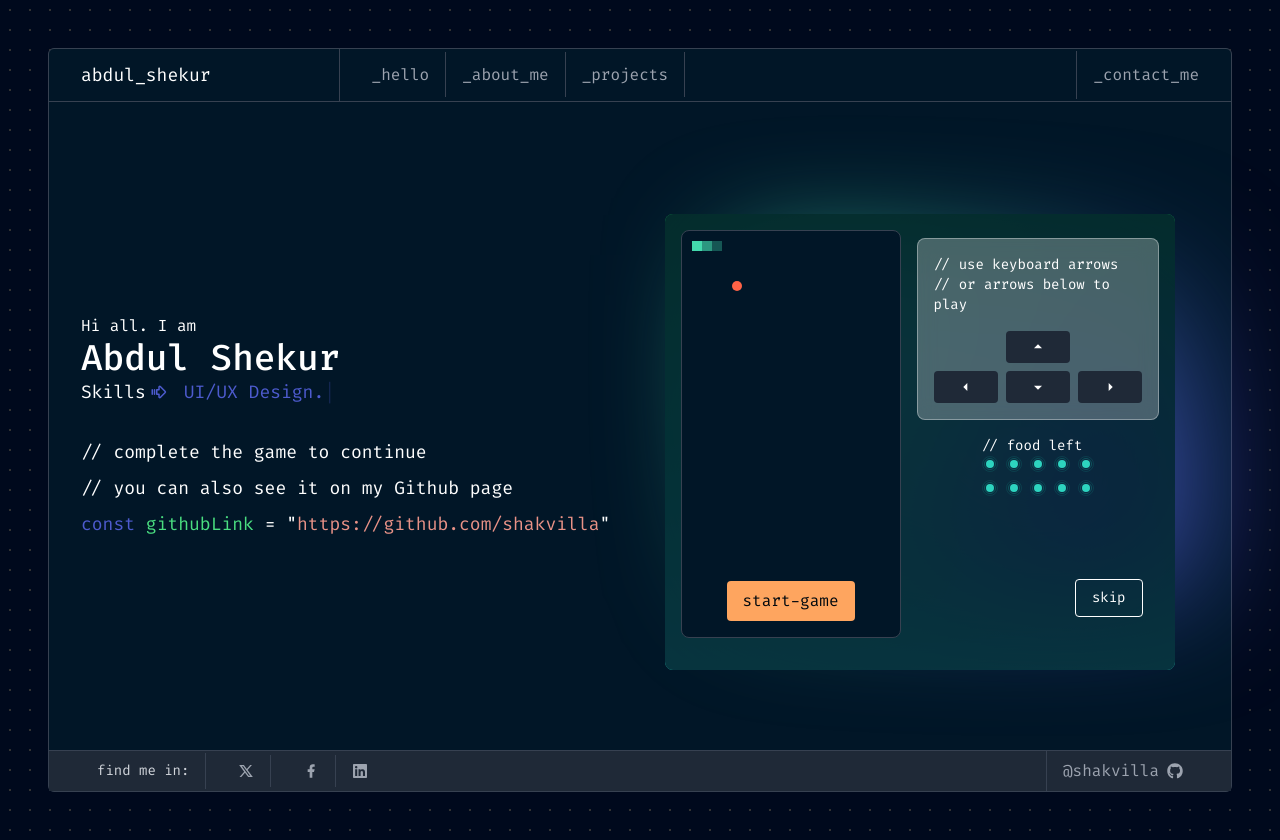
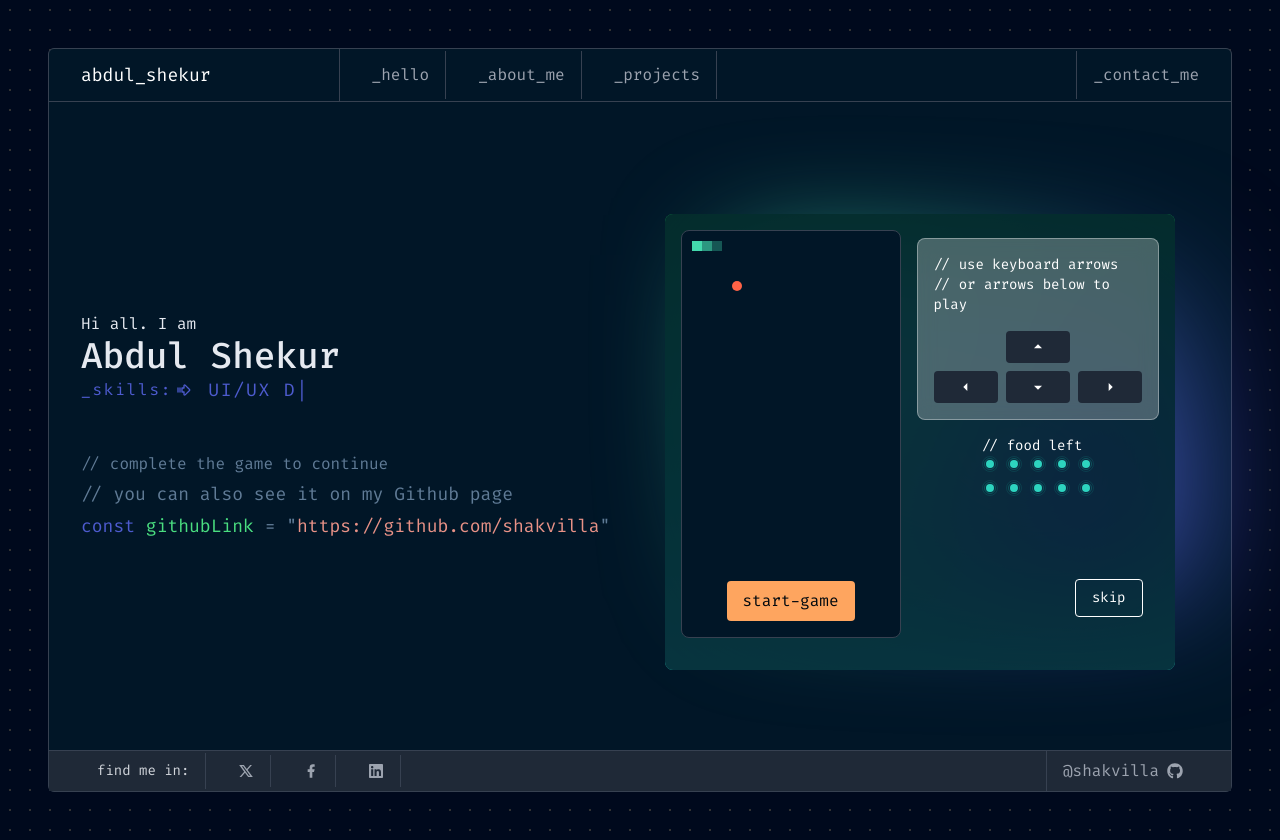
Before and after one commit to Shakvilla/shakur, a Next.js app: page / in a window 1280 px wide. Built offline with nearby package versions, Linux system fonts and the light colour scheme.

Commit message:
refactoring'

```diff
--- a/components/Footer.jsx
+++ b/components/Footer.jsx
@@ -7,15 +7,18 @@ const Footer = () => {
   return (
 
 
-      <footer className=" flex flex-wrap justify-between items-center px-4 sm:px-6 md:px-8 bg-gray-800 border-t border-gray-700 ">
-          <div className="flex space-x-4 items-center">
+      <footer className=" flex flex-wrap md:justify-between items-center px-4 sm:px-6 md:px-8 bg-gray-800 border-t border-gray-700 ">
+          <div className="flex space-x-2 md:space-x-4 items-center">
               <p className="text-sm text-gray-300 border-r border-gray-700 px-4 py-2">find me in:</p>
               <a href="https://twitter.com" className="text-gray-400 py-2 hover:text-white border-r border-gray-700 px-4" target="_blank"><RiTwitterXLine /></a>
               <a href="https://facebook.com" className="text-gray-400 py-2 hover:text-white border-r border-gray-700 px-4" target="_blank"><RiFacebookFill /></a>
-              <a href="https://linkedin.com" className="text-gray-400 py-2 hover:text-white" target="_blank"><FaLinkedin /></a>
+              <a href="https://linkedin.com" className="text-gray-400 py-2 hover:text-white border-r border-gray-700 md:px-4" target="_blank"><FaLinkedin /></a>
           </div>
-          <div className="mt-4 md:mt-0">
-              <a href="https://github.com/shakvilla" className="flex items-center gap-2 py-2 text-gray-400 hover:text-white border-l border-gray-700 px-4" target="_blank">@shakvilla <FaGithub /></a>
+          <div className="mt-0">
+              <a href="https://github.com/shakvilla" className="flex items-center gap-2 py-2 text-gray-400 hover:text-white border-l border-gray-700 md:px-4" target="_blank">
+                  <span className='hidden md:block'>@shakvilla </span>
+              <FaGithub />
+              </a>
           </div>
       </footer>
   )
--- a/components/Navbar.jsx
+++ b/components/Navbar.jsx
@@ -1,41 +1,75 @@
-import {useState} from 'react'
-import {  RiMenu3Line, RiCloseLine } from "react-icons/ri";
+import { useState } from 'react';
+import { RiMenu3Line, RiCloseLine } from 'react-icons/ri';
+import { useRouter } from 'next/router';
 
 const Navbar = () => {
     const [menuOpen, setMenuOpen] = useState(false);
+    const router = useRouter();
 
     const toggleMenu = () => {
         setMenuOpen(!menuOpen);
     };
+
+    const isActive = (path) => router.pathname === path;
+
     return (
-      <nav className="flex flex-wrap lg:flex-nowrap  justify-between items-center border-b border-b-gray-700 px-4 sm:px-6 md:px-8">
-          <div className="flex w-full lg:w-0 justify-between items-center  space-x-4">
-              <div className="text-lg py-3 pr-8 sm:pr-16 xl:pr-32 md:pr-8 border-r border-gray-700">abdul_shekur</div>
-              <div className="block  lg:hidden">
+        <nav className="flex flex-wrap lg:flex-nowrap justify-between items-center border-b border-b-gray-700 px-4 sm:px-6 md:px-8">
+            <div className="flex w-full lg:w-0 justify-between items-center space-x-4">
+                <a href="/"
+className="text-lg py-3 pr-8 sm:pr-16 xl:pr-32 md:pr-8 lg:border-r border-gray-700">abdul_shekur</a>
+                <div className="block lg:hidden">
                     <button onClick={toggleMenu} className="focus:outline-none bg-transparent border border-gray-700">
                         {menuOpen ? <RiCloseLine size={20} /> : <RiMenu3Line size={20} />}
                     </button>
                 </div>
 
-              <div className={`flex-col lg:justify-between lg:flex-row lg:flex lg:items-center lg:space-x-4 ${menuOpen ? 'flex flex-col' : 'hidden'} space-y-4 md:space-y-0 absolute lg:relative top-16 left-0 lg:top-0 w-full lg:w-auto bg-[#011627] md:bg-transparent border-t lg:border-t-0 border-gray-700 lg:border-0 p-4 lg:p-0`}>
+                <div
+                    className={`lg:justify-between lg:flex-row lg:flex lg:items-center lg:space-x-4 ${menuOpen
+                            ? 'flex absolute border-gray-700 rounded-b-lg h-screen w-11/12 top-0 bg-[#011627] z-50 flex-col'
+                            : 'hidden'
+                        } space-y-4 lg:space-y-0 lg:relative top-16 left-0 lg:top-0 w-full lg:w-auto bg-[#011627] lg:bg-transparent border-t lg:border-t-0 border-gray-700 lg:border-0 p-0 lg:p-0`}
+                >
+                    <a
+                        href="/"
+                        className={`text-gray-400 py-3 hover:text-white px-4 border-b lg:border-b-0 lg:border-r border-gray-700 ${isActive('/') ? 'border-b-2 border-b-[#FEA55F]' : ''
+                            }`}
+                    >
+                        _hello
+                    </a>
+                    <a
+                        href="/about_me"
+                        className={`text-gray-400 py-3 hover:text-white px-4 border-b lg:border-b-0 lg:border-r border-gray-700 ${isActive('/about_me') ? 'border-b-2 border-b-[#FEA55F]' : ''
+                            }`}
+                    >
+                        _about_me
+                    </a>
+                    <a
+                        href="/projects"
+                        className={`text-gray-400 py-3 hover:text-white px-4 border-b lg:border-b-0 lg:border-r border-gray-700 ${isActive('/projects') ? 'border-b-2 border-b-[#FEA55F]' : ''
+                            }`}
+                    >
+                        _projects
+                    </a>
 
-                  <div>
-                      <a href="/" className="text-gray-400 py-3 hover:text-white px-4 border-r border-gray-700">_hello</a>
-                      <a href="/about_me" className="text-gray-400 py-3 hover:text-white px-4 border-r border-gray-700">_about_me</a>
-                      <a href="/projects" className="text-gray-400 py-3 hover:text-white px-4 border-r   border-gray-700">_projects</a>
-                  </div>
-
-                  <div className="lg:hidden justify-end">
-                      <a href="#contact-me" className="text-gray-400 border-l py-3 pl-4 border-gray-700 hover:text-white">_contact_me</a>
+                    <a
+                        href="#contact-me"
+                        className="lg:hidden text-gray-400 border-b py-3 px-4 border-gray-700 hover:text-white"
+                    >
+                        _contact_me
+                    </a>
                 </div>
             </div>
-
-          </div>
             <div className="hidden lg:flex justify-end">
-              <a href="/contact_me" className="text-gray-400 border-l py-3 pl-4 border-gray-700 hover:text-white">_contact_me</a>
+                <a
+                    href="/contact_me"
+                    className={`text-gray-400 border-l py-3 pl-4 border-gray-700 hover:text-white ${isActive('/contact_me') ? 'border-b-2 border-[#FEA55F]' : ''
+                        }`}
+                >
+                    _contact_me
+                </a>
             </div>
         </nav>
-  )
-}
+    );
+};
 
-export default Navbar
+export default Navbar;
--- a/pages/_app.js
+++ b/pages/_app.js
@@ -10,7 +10,7 @@ function MyApp({ Component, pageProps }) {
   <Head>
     <title>Abdul Shekur - Portfolio</title>
   </Head>
-  return <div className={`${fira.className} absolute top-0 text-white p-4 sm:p-8 md:p-12 min-h-screen w-screen bg-[#000000] bg-[radial-gradient(#ffffff33_1px,#00091d_1px)] bg-[size:20px_20px]`}>
+  return <div className={`${fira.className} absolute top-0 text-white p-4 sm:p-8 md:p-12 min-h-screen w-screen bg-[#000000] bg-[radial-gradient(#ffffff33_1px,#00091d_1px)] bg-[size:20px_20px] overflow-hidden`}>
 
     <div className="  mx-auto h-full 2xl:h-screen     w-full border border-gray-700 rounded-md bg-[#011627]">
       <Navbar />
--- a/pages/index.js
+++ b/pages/index.js
@@ -17,11 +17,11 @@ export default function Home() {
 
       <div className="flex h-full  flex-wrap items-center justify-between py-10 px-4 sm:py-16 sm:px-6 md:py-20 md:px-8">
           <section id="hello" className="w-full lg:w-1/2">
-            <p className="2xl:text-6xl">Hi all. I am</p>
-            <h1 className="2xl:text-9xl text-3xl sm:text-4xl font-medium 2xl:font-extrabold 2xl:tracking-wide">Abdul Shekur</h1>
-        <div className="flex 2xl:text-6xl items-center gap-4 text-xs md:text-sm lg:text-lg text-[#4D5BCE]">
-            <div className="flex items-center gap-1 text-xs md:text-sm lg:text-lg 2xl:text-6xl">
-              <h2 className="   text-white">Skills</h2>
+        <p className="2xl:text-6xl text-[#E5E9F0]">Hi all. I am</p>
+        <h1 className="2xl:text-9xl text-3xl sm:text-4xl font-medium 2xl:font-extrabold 2xl:tracking-wide text-[#E5E9F0]">Abdul Shekur</h1>
+        <div className="flex 2xl:text-6xl items-center gap-4 text-xs md:text-sm lg:text-lg tracking-widest text-[#4D5BCE]">
+            <div className="flex items-center gap-1 text-xs md:text-sm lg:text-base 2xl:text-6xl">
+              <h2 className=" ">_skills:</h2>
               <TbArrowBigRightLines />
             </div>
               {/* <h2>Front-end developer</h2> */}
@@ -39,7 +39,8 @@ export default function Home() {
               onTypingResumed={function noRefCheck() { }}
               loop={true}
               strings={[
-                'Front-end & Backend',
+                'Frontend',
+                'Backend',
                 'UI/UX Design.',
                 'Systems Design.',
                 'Microservices.',
@@ -50,15 +51,20 @@ export default function Home() {
               typedRef={function noRefCheck() { }}
             />
             </div>
-          <p className="mt-8 mb-2 text-xs md:text-sm xl:text-lg 2xl:text-4xl">// complete the game to continue</p>
-        <p className="text-xs mb-2 md:text-sm xl:text-lg 2xl:text-4xl">// you can also see it on my Github page</p>
-        <p className="text-xs md:text-sm  xl:text-lg 2xl:text-4xl">
-              <span className="text-[#4D5BCE]">const</span> <span className="text-green-400">githubLink</span> = "<a href="https://github.com/shakvilla" className="text-[#E99287]">https://github.com/shakvilla</a>"
-            </p>
+        <div className="mt-12 text-[#607B96]">
+
+          <p className=" mb-1 text-xs md:text-sm xl:text-base 2xl:text-4xl">// complete the game to continue</p>
+          <p className="text-xs mb-1 md:text-sm xl:text-lg 2xl:text-4xl">// you can also see it on my Github page</p>
+          <p className="text-xs md:text-sm  xl:text-lg 2xl:text-4xl">
+            <span className="text-[#4D5BCE]">const</span> <span className="text-green-400">githubLink</span> = "<a href="https://github.com/shakvilla" className="text-[#E99287]">https://github.com/shakvilla</a>"
+          </p>
+
+            </div>
+
           </section>
 
 
-          <section className="relative w-full lg:w-1/2 flex justify-start items-center mt-8 md:mt-0">
+          <section className="  relative w-full lg:w-1/2 md:flex justify-start items-center mt-8 md:mt-0">
             <div className="relative z-10 w-full h-full">
               <div className="absolute w-[90%] max-w-[479.6px] h-[342.27px] left-1/2 top-1/2 transform -translate-x-1/2 -translate-y-1/2 custom-background-blur"></div>
 
```
Also changed, not shown: components/Game.jsx (+28 -7 lines). Lines whose indentation alone changed are shown as unchanged.
